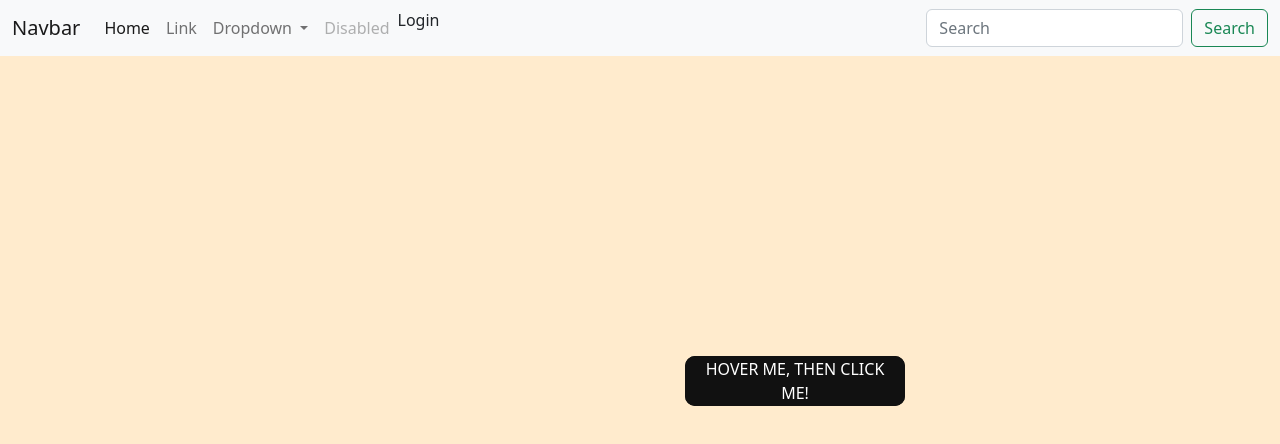
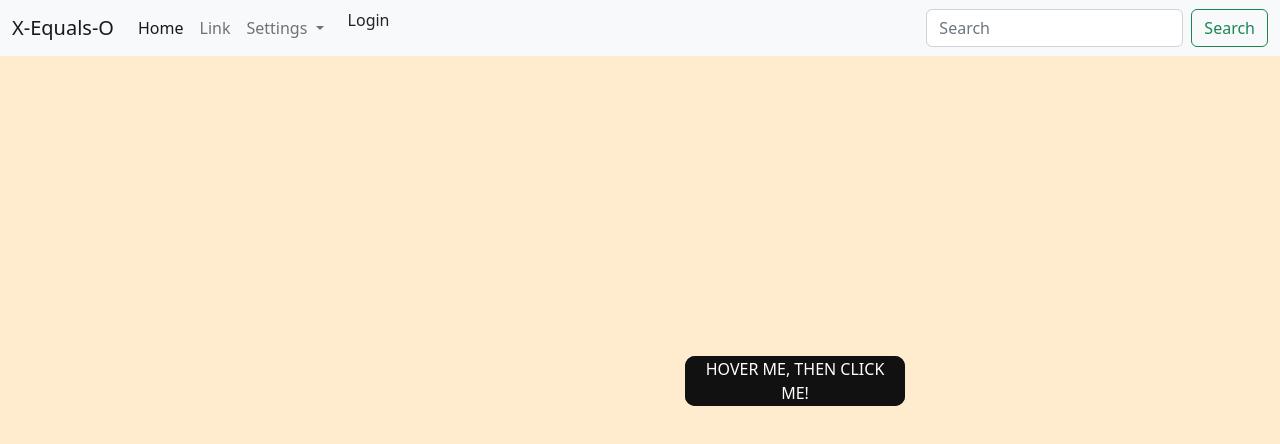
Before and after one commit to RileyConway21/X-equals-O, an Angular app: page / in a window 1280 px wide. Shown: the top 444 px of the page. Built offline with nearby package versions, Linux system fonts and the light colour scheme.

Commit message:
changes in style

```diff
--- a/src/app/navbar/navbar.component.html
+++ b/src/app/navbar/navbar.component.html
@@ -1,6 +1,6 @@
 <nav class="navbar navbar-expand-lg navbar-light bg-light" >
     <div class="container-fluid">
-      <a class="navbar-brand" href="#">Navbar</a>
+      <a class="navbar-brand" href="#">X-Equals-O</a>
       <button class="navbar-toggler" type="button" data-bs-toggle="collapse" data-bs-target="#navbarSupportedContent" aria-controls="navbarSupportedContent" aria-expanded="false" aria-label="Toggle navigation">
         <span class="navbar-toggler-icon"></span>
       </button>
@@ -14,17 +14,17 @@
           </li>
           <li class="nav-item dropdown">
             <a class="nav-link dropdown-toggle" href="#" id="navbarDropdown" role="button" data-bs-toggle="dropdown" aria-expanded="false">
-              Dropdown
+              Settings
             </a>
             <ul class="dropdown-menu" aria-labelledby="navbarDropdown">
-              <li><a class="dropdown-item" href="">Action</a></li>
-              <li><a class="dropdown-item" href="">Another action</a></li>
+              <li><a class="dropdown-item" href="">Game Settings</a></li>
+              <li><a class="dropdown-item" href="">Controls</a></li>
               <li><hr class="dropdown-divider"></li>
-              <li><a class="dropdown-item" >Something else here</a></li>
+              <li><a class="dropdown-item" >UI</a></li>
             </ul>
           </li>
           <li class="nav-item">
-            <a class="nav-link disabled" href="#" tabindex="-1" aria-disabled="true">Disabled</a>
+            <a class="nav-link disabled" href="#" tabindex="-1" aria-disabled="true"></a>
           </li>
           <li class="nav-item" routerLink="/login" style="cursor: pointer;">Login</li>
         </ul>
```
Also changed, not shown: src/app/home/home.component.html (line endings or trailing spaces).
